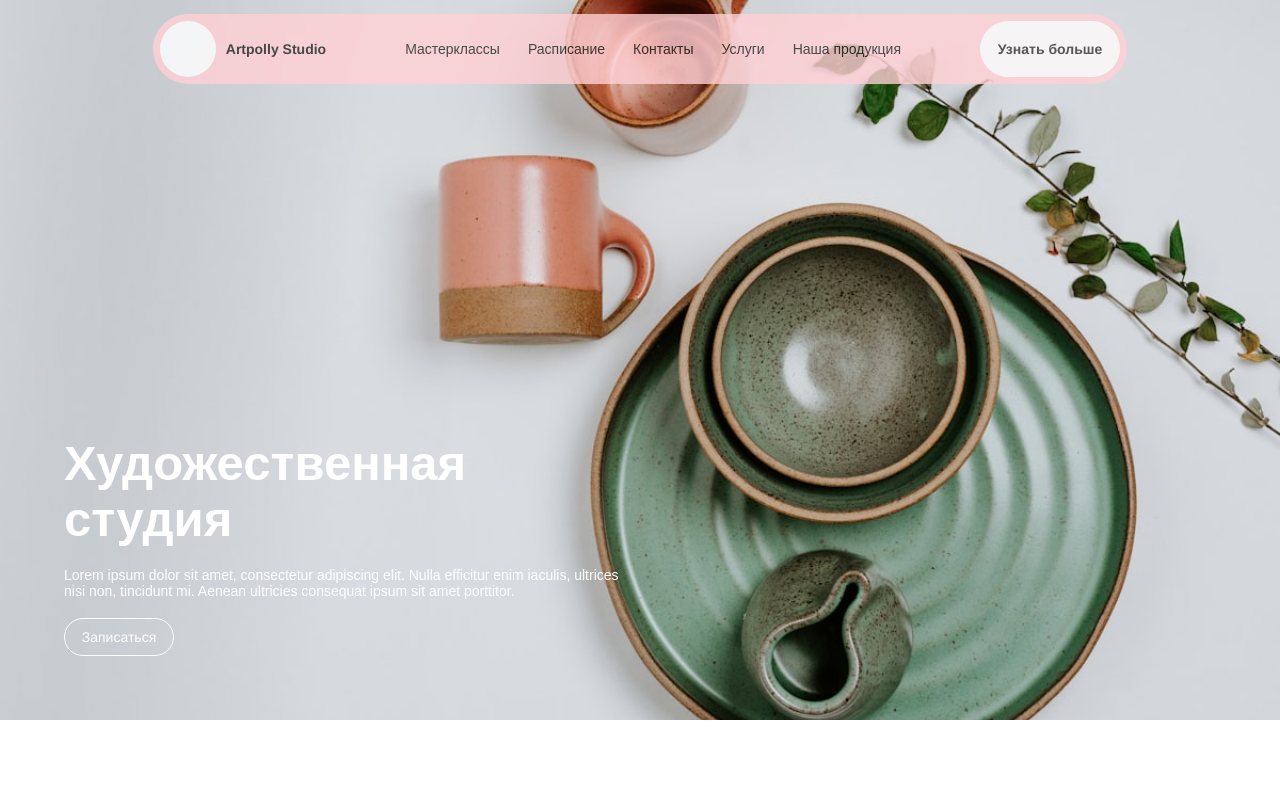
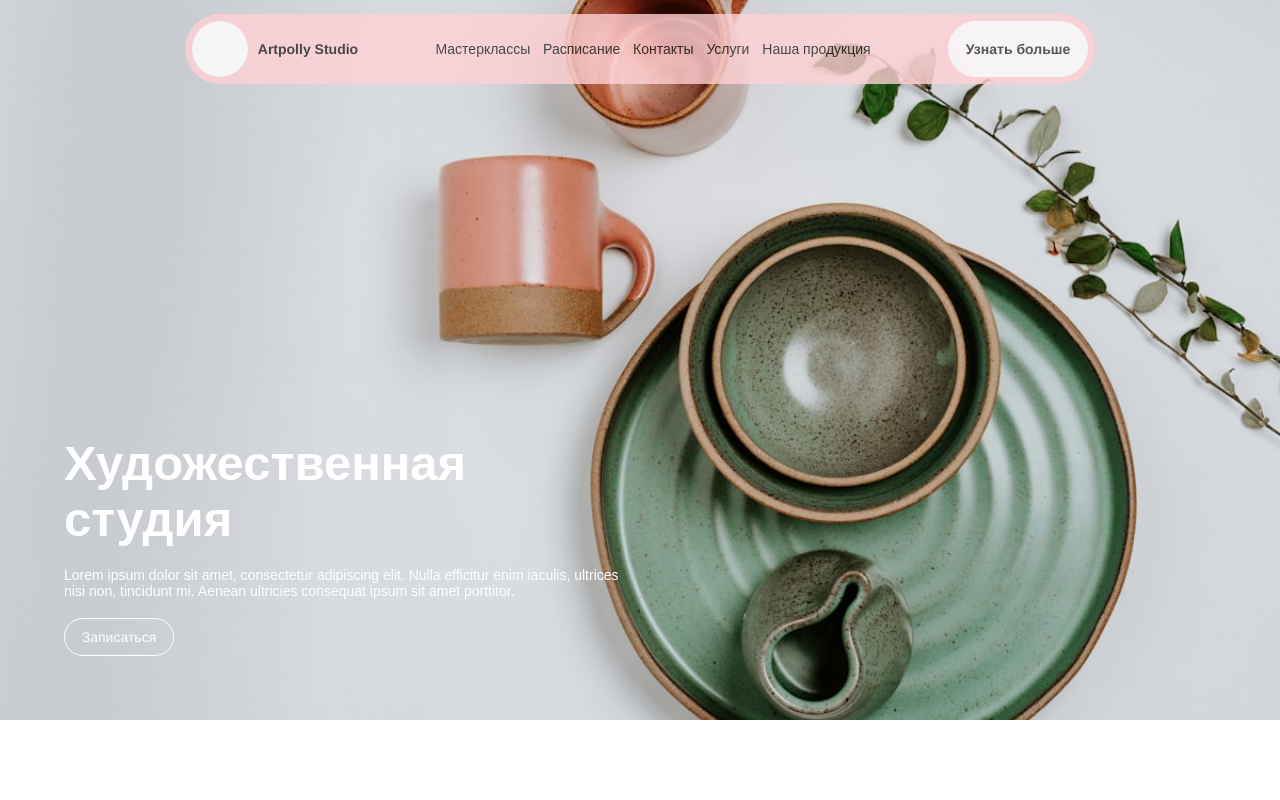
Before and after one commit to locturui/artpolly-vue, a Vue app: page / in a window 1280 px wide. Shown: the top 800 px of the page. Built offline with nearby package versions, Linux system fonts and the light colour scheme.

Commit message:
navbar styling

```diff
--- a/src/components/NavBar.vue
+++ b/src/components/NavBar.vue
@@ -36,7 +36,7 @@ const btnClick = () => {
   background-color: #ffd0d4;
   opacity: 80%;
   padding: 0.5em;
-  width: 75%;
+  width: 70%;
   margin: 1em auto;
   border-radius: 3em;
 }
@@ -55,12 +55,13 @@ ul {
   margin: 0;
   padding: 0;
   list-style-type: none;
+  width: 50%;
   display: flex;
   align-items: center;
+  justify-content: space-around;
 }
 
 li {
-  padding: 0 1em;
 }
 
 span {
```
